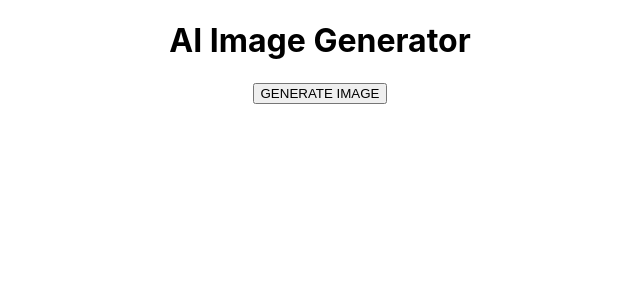
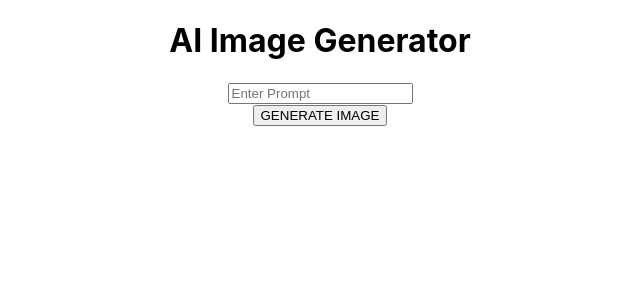
Before and after one commit to Agnes-Kalunda/AI-Image-Generator, a React (Create React App) app: page / in a window 1280 px wide. Shown: the top 300 px of the page, without its empty margins (320-960 px from the left). Built offline with nearby package versions, Linux system fonts and the light colour scheme; no server answers.

Commit message:
added a prompt input

```diff
--- a/src/App.js
+++ b/src/App.js
@@ -41,7 +41,13 @@ function App() {
   return (
     <div className="App">
       <h1>AI Image Generator</h1>
+      <div>
+        <input placeholder='Enter Prompt'/>
+      </div>
       <button onClick={fetchImage}>GENERATE IMAGE</button>
+     <div>
+     <img src={image}/>
+      </div>
     </div>
   );
 }
```
